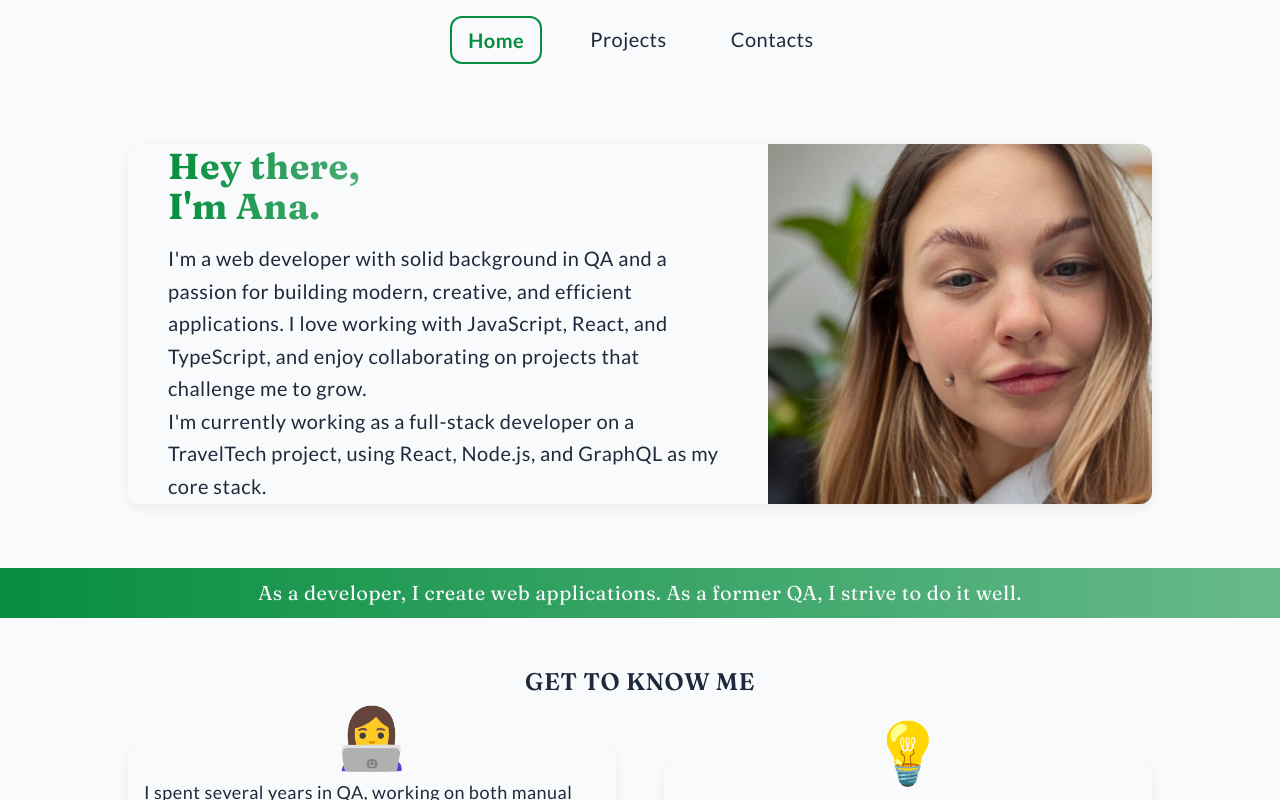
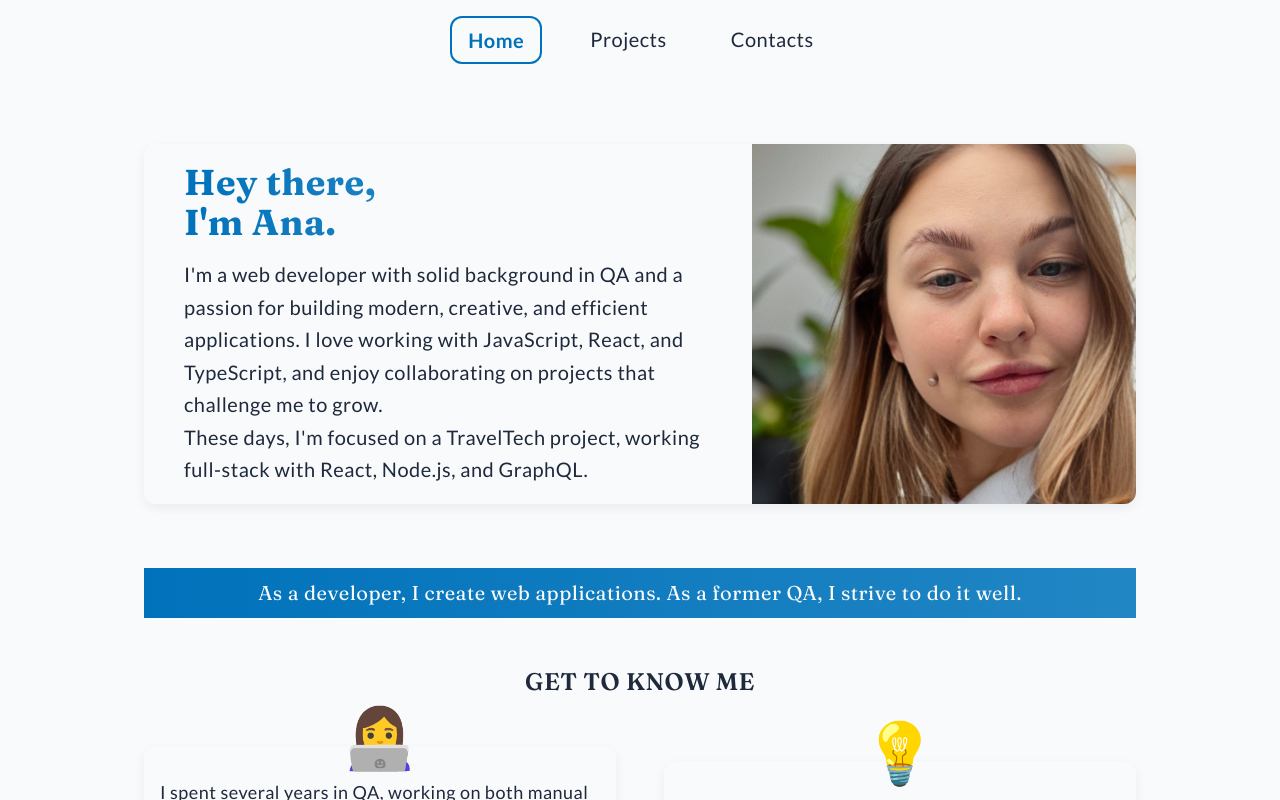
Before and after one commit to defaultnastia/anacodes, a Next.js app: page / in a window 1280 px wide. Shown: the top 800 px of the page. Built offline with nearby package versions, Linux system fonts and the light colour scheme.

Commit message:
- update theme - limit width

```diff
--- a/src/app/components/hero/Hero.module.css
+++ b/src/app/components/hero/Hero.module.css
@@ -15,7 +15,7 @@
   min-width: 100%;
   white-space: nowrap;
   animation-name: runningLine;
-  animation-duration: 12s;
+  animation-duration: 16s;
   animation-timing-function: ease-in-out;
   animation-iteration-count: infinite;
 }
--- a/src/app/components/hero/Hero.tsx
+++ b/src/app/components/hero/Hero.tsx
@@ -18,7 +18,7 @@ const Hero: FC = () => (
           <h1
             className={clsx(
               marker.className,
-              "text-3xl desktop:text-4xl text-gradient-accent font-bold"
+              "text-3xl desktop:text-4xl text-gradient-accent font-bold",
             )}
           >
             Hey there, <br className="tablet:hidden desktop:inline" /> I&apos;m
@@ -30,8 +30,8 @@ const Hero: FC = () => (
             working with JavaScript, React, and TypeScript, and enjoy
             collaborating on projects that challenge me to grow.
             <br />
-            I&apos;m currently working as a full-stack developer on a TravelTech
-            project, using React, Node.js, and GraphQL as my core stack.
+            These days, I&apos;m focused on a TravelTech project, working
+            full-stack with React, Node.js, and GraphQL.
           </p>
         </div>
         <Image
@@ -44,7 +44,9 @@ const Hero: FC = () => (
         />
       </div>
     </div>
-    <div className={clsx(css.running, "hidden tablet:block")}>
+    <div
+      className={clsx(css.running, "hidden tablet:block px-10 desktop:px-32")}
+    >
       <div className={clsx(css.running__inner, "bg-gradient-accent")}>
         {[...Array(2)].map((_, i) => (
           <p
--- a/src/app/components/techStack/TechStackGrid.tsx
+++ b/src/app/components/techStack/TechStackGrid.tsx
@@ -29,7 +29,7 @@ const TechStackGrid: FC = () => {
             key={category}
             className="bg-background rounded-2xl shadow-theme p-4"
           >
-            <h3 className="text-xl font-semibold mb-4 capitalize text-foreground">
+            <h3 className="text-xl font-semibold mb-4 capitalize text-accent">
               {category}
             </h3>
             <ul className="grid grid-cols-2 sm:grid-cols-3 gap-4">
--- a/src/app/globals.css
+++ b/src/app/globals.css
@@ -6,16 +6,16 @@
 :root {
   --background: #f9fafc;
   --foreground: #1e293b;
-  --accent: #068e3f;
-  --faded-accent: #068e3f98;
+  --accent: #0072bb;
+  --faded-accent: #0074bbdd;
 }
 
 /* Dark theme (toggle via .dark class) */
 .dark {
   --background: #0f172a;
   --foreground: #f9fafb;
-  --accent: #3b82f6;
-  --faded-accent: #2f96c2cc;
+  --accent: #0387d8;
+  --faded-accent: #020304dd;
 }
 
 /* Accent gradients */
--- a/src/app/layout.tsx
+++ b/src/app/layout.tsx
@@ -24,10 +24,18 @@ export default function RootLayout({
       <head>
         <meta name="viewport" content="width=device-width, initial-scale=1.0" />
       </head>
-      <body className={clsx(lato.className, "min-h-screen flex flex-col")}>
-        <Header />
-        <main className="flex-grow">{children}</main>
-        <Footer />
+      <body
+        className={clsx(
+          lato.className,
+          "min-h-screen flex flex-col bg-background text-foreground",
+        )}
+      >
+        {/* Centered content wrapper */}
+        <div className="w-full max-w-[2400px] mx-auto px-4 flex flex-col min-h-screen">
+          <Header />
+          <main className="flex-grow">{children}</main>
+          <Footer />
+        </div>
       </body>
     </html>
   );
```
